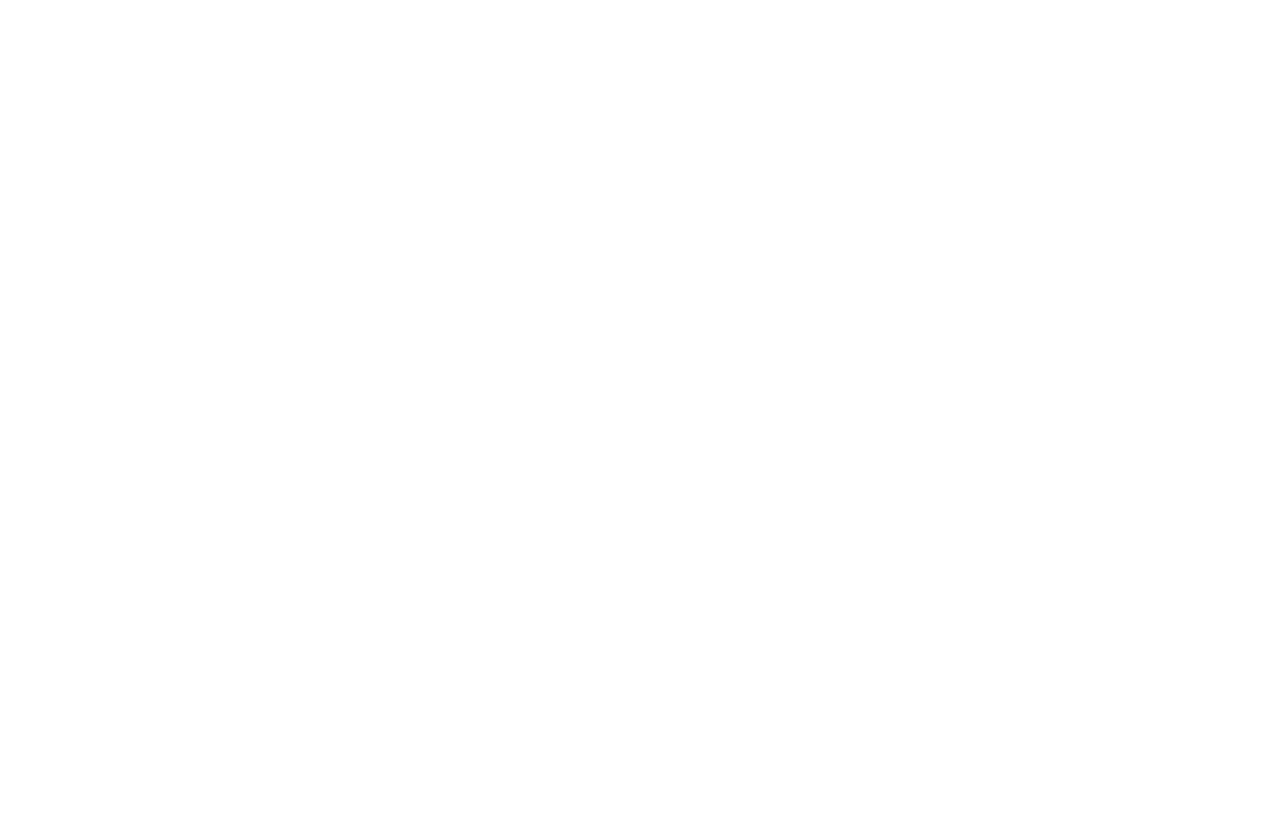
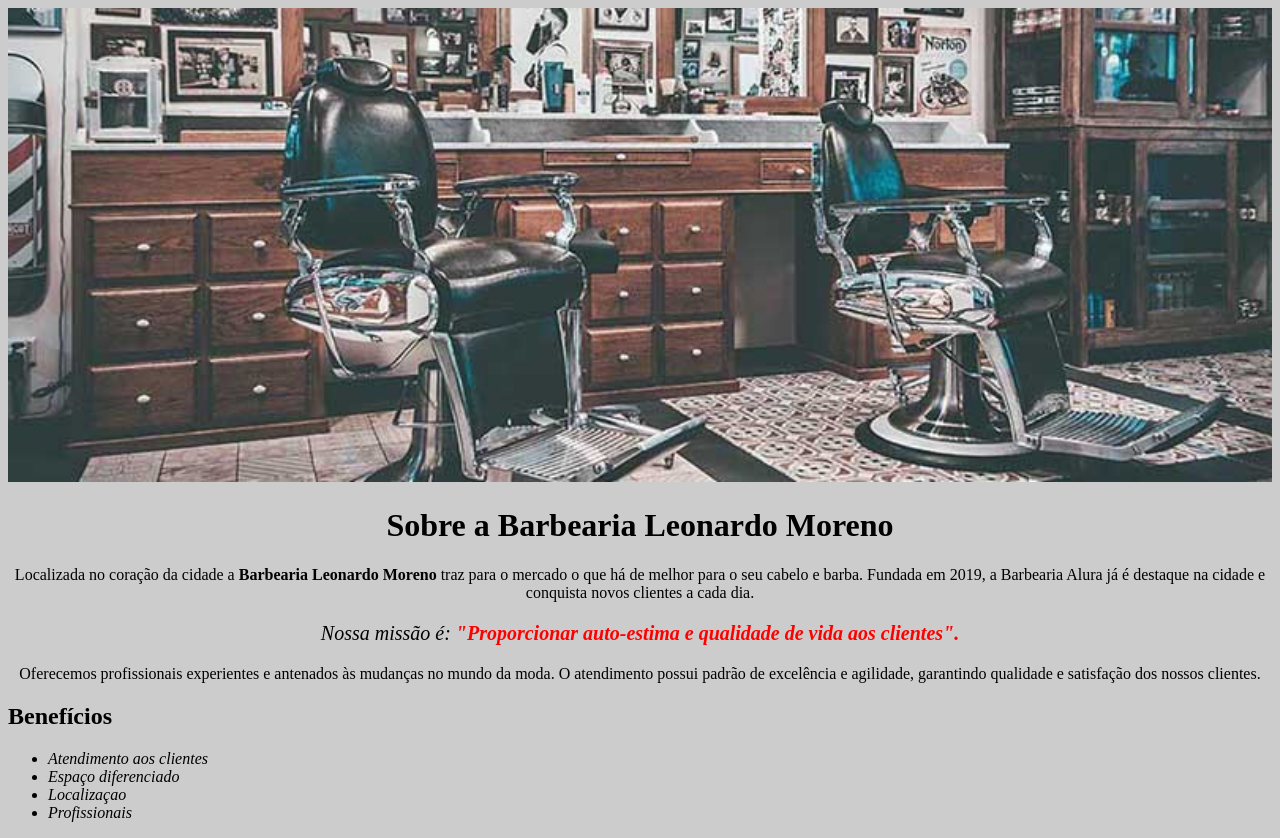
Before and after one commit to leonardo2313/primeiro-repositorio, a plain HTML site: page index.html in a window 1280 px wide. Before the commit the page ends 800 px from the top, so only its background shows below. Drawn offline with Linux system fonts and the light colour scheme.

Commit message:
atualizaçao

```diff
--- a/index.html
+++ b/index.html
@@ -1,26 +1,28 @@
-<DOCTYPE html>
+<!DOCTYPE html>
 <html lang="pt-br">
-<head>
-   <meta charset ="UTF-8">
 
+    <head>
+        <meta charset="UTF-8">
+        <title>Barbearia Leonardo Moreno</title>
+        <link rel="stylesheet" href="style.css">
 
-    <title> Barbearia leonardomoreno</title>
-    <link rel="styleheat" href="style.css">
-
-    <style>
-        p{
-           text-align:center
-           }
-        <style>
     </head>
 
     <body>
-    <h1 style="text-align:center">Sobre a Barbearia leonardomoreno</h1>
+    <img id="banner" src="banner.jpg">
+        <h1 >Sobre a Barbearia Leonardo Moreno</h1>
 
-   <p>Localizada no coração da cidade a <strong>Barbearia leonardomoreno</strong> traz para o mercado o que há de melhor para o seu cabelo e barba. Fundada em 2019, a Barbearia leonardomoreno já é destaque na cidade e conquista novos clientes a cada dia.</p>
+        <p>Localizada no coração da cidade a <strong>Barbearia Leonardo Moreno</strong> traz para o mercado o que há de melhor para o seu cabelo e barba. Fundada em 2019, a Barbearia Alura já é destaque na cidade e conquista novos clientes a cada dia.</p>
 
-   <p style="fonte - size: 20px;"<em>Nossa <strong>missão</strong> é: "Proporcionar auto-estima e qualidade de vida aos clientes".</strong><em></p>
+        <p id="missao"><em>Nossa missão é: <strong>"Proporcionar auto-estima e qualidade de vida aos clientes".</strong></em></p>
 
-   <p>Oferecemos profissionais experientes e antenados às mudanças no mundo da moda. O atendimento possui padrão de excelência e agilidade, garantindo qualidade e satisfação dos nossos clientes.<p>
-</body>
+        <p>Oferecemos profissionais experientes e antenados às mudanças no mundo da moda. O atendimento possui padrão de excelência e agilidade, garantindo qualidade e satisfação dos nossos clientes.</p>
+    <h2>Benefícios</h2>
+    <ul>
+        <li class="itens">Atendimento aos clientes</li>
+        <li class="itens">Espaço diferenciado</li>
+        <li class="itens">Localizaçao</li>
+        <li class="itens">Profissionais</li>
+    </ul>
+    </body>
 </html>
--- a/style.css
+++ b/style.css
@@ -1,3 +1,22 @@
+
+body{
+    background:#cccccc
+               }
+#banner{
+    width:100%
+    }
+h1{
+    text-align:center
+}
 p{
-           text-align:center
-               }
+    text-align:center
+}
+#missao{
+    font-size: 20px
+    }
+em strong{
+    color:#FF0000
+    }
+.itens{
+    font-style: italic
+}
```
Also changed, not shown: banner.jpg (added).
